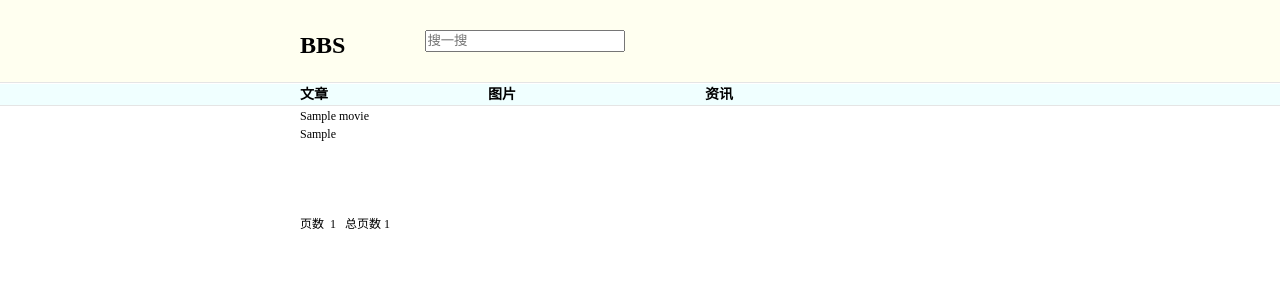
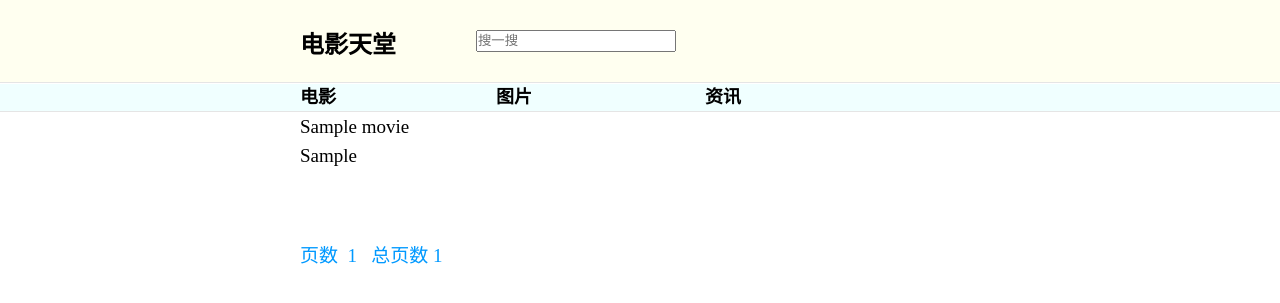
Before and after one commit to thelastant/zero, a Django app: page / in a window 1280 px wide. Shown: the top 303 px of the page. Run offline with Django 3.2, Linux system fonts and the light colour scheme; tables that the repository leaves empty hold one stand-in row (values such as "Sample post").

Commit message:
[fix] html模板

```diff
--- a/apps/function/MovieCenter/GetMovieInfo.py
+++ b/apps/function/MovieCenter/GetMovieInfo.py
@@ -17,8 +17,6 @@ class GetMovieInfo(object):
     def deal_data(self):
         movie_obj = self.get_movie()
         self.total_page = int(self.data_count / self.rows)
-        print(">>>>>>>>>>>>>>>count",self.data_count,self.rows)
-        print('>>>>>>>>>>>>>>>>current', self.current, self.total_page)
         if self.current < self.total_page:
             next_page = self.current + 1
         else:
@@ -27,7 +25,6 @@ class GetMovieInfo(object):
             previous = self.current - 1
         else:
             previous = None
-        print(">>>>>>>>>>>>>>>>>>>next", previous, next_page)
         min_index = self.current * self.rows - 1
         max_index = (self.current + 1) * self.rows - 1
         data_list = movie_obj[min_index:max_index]
--- a/static/css/main.css
+++ b/static/css/main.css
@@ -67,15 +67,21 @@
 
 #page{
     float: left;
+    color:#09f;font-size: 19px;
 }
 
 #link_1{
     float: left;
+    color:#09f;font-size: 19px;
 }
 
 
-a {
-    text-decoration: none
+
+a{text-decoration: none; color:blue; font-size: 18px; font-family: 微软雅黑;}
+a:hover{color:#09f;font-size: 19px;}
+
+.title_list{
+        font-size: 19px;
 }
 
 hr {
--- a/templates/index.html
+++ b/templates/index.html
@@ -9,20 +9,20 @@
 </head>
 <body>
     <div id="web_div" class="default">
-        <h1 id="web_type_1">BBS</h1>
+        <h1 id="web_type_1">电影天堂</h1>
         <input id="web_type_3" placeholder="搜一搜">
     </div>
     <hr>
     <div id="title_div" class="default">
-        <h3 id="title_type_1" class="default"><a href="index.html">文章</a></h3>
+        <h3 id="title_type_1" class="default"><a href="index.html">电影</a></h3>
         <h3 id="title_type_2" class="default"><a href="index.html">图片</a></h3>
         <h3 id="title_type_3" class="default"><a href="index.html">资讯</a></h3>
     </div>
     <hr/>
     <div id="content_div">
         {% for d in data %}
-            <p>{{ d.title }}</p>
-            <p>{{ d.hot }}</p>
+            <p class="title_list">{{ d.title }}</p>
+            <p class="title_list">{{ d.hot }}</p>
         {% endfor %}
 
         <div>
@@ -39,7 +39,7 @@
                 {% if next_page %}
                 <a id="link_1" href="?page={{ next_page }}"> 下一页&nbsp; &nbsp; </a>
                 {% endif %}
-                <p>总页数&nbsp;{{ total_page }}</p>
+                <p id="link_1">总页数&nbsp;{{ total_page }}</p>
 
             </span>
         </div>
```
